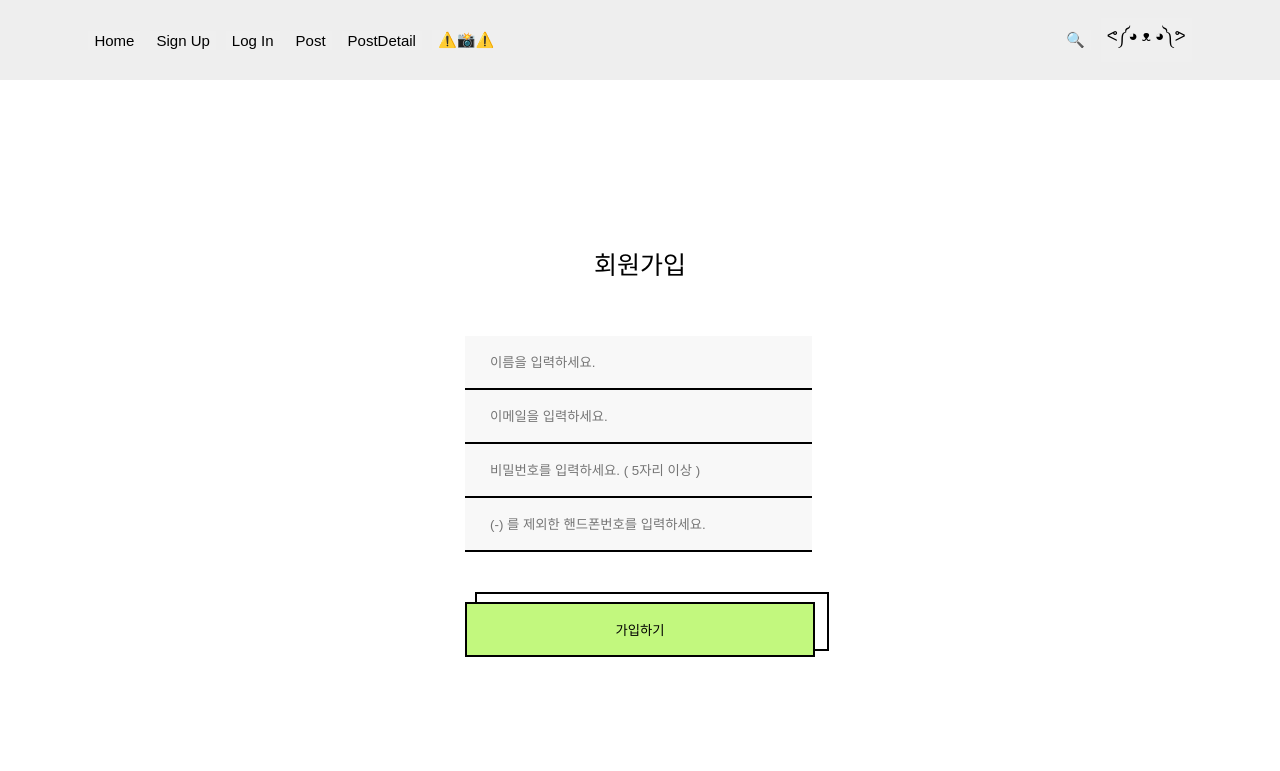
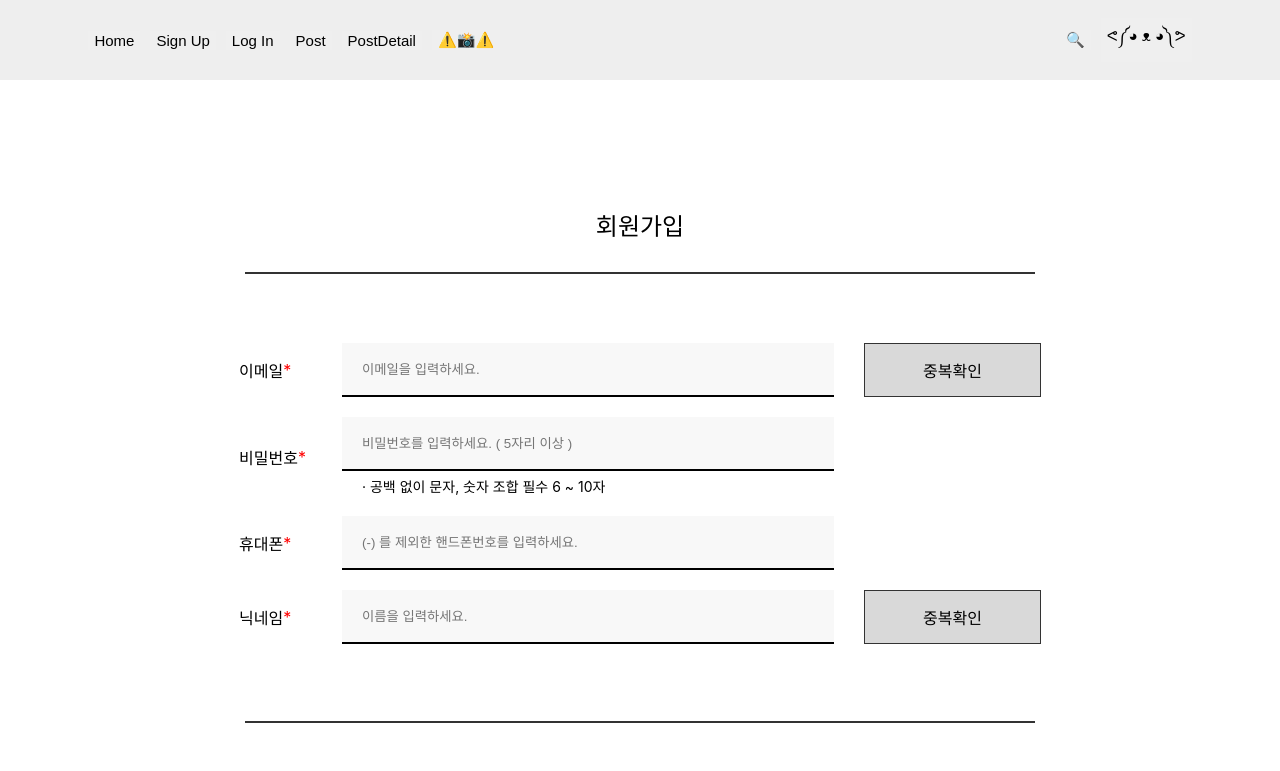
Before and after one commit to Moment-Film/Moment_Film_Frontend, a React (Create React App) app: page /signup in a window 1280 px wide. Shown: the top 771 px of the page. Built offline with nearby package versions, Linux system fonts and the light colour scheme; no server answers.

Commit message:
[ style ] 회원가입 페이지 UI 수정

```diff
--- a/src/components/common/StyledButton.jsx
+++ b/src/components/common/StyledButton.jsx
@@ -1,10 +1,10 @@
-import React from 'react';
-import styled from 'styled-components';
+import React from "react";
+import styled from "styled-components";
 
-const StyledButton = ({func,title,width}) => {
+const StyledButton = ({ func, title, width }) => {
   return (
     <Outline>
-            <WhiteBox width={width}/>
+      <WhiteBox width={width} />
       <MainBox onClick={func} width={width}>
         {title}
       </MainBox>
@@ -15,32 +15,27 @@ const StyledButton = ({func,title,width}) => {
 export default StyledButton;
 
 const Outline = styled.div`
-    display:flex;
-    margin-bottom:10px;
-`
+  display: flex;
+  margin-bottom: 10px;
+  cursor: pointer;
+`;
 const WhiteBox = styled.div`
   margin-left: 10px;
-    width:${props => (props.width)};
-    height:55px;
-    border:2px solid black;
-    position:absolute;
-    z-index:-1;
-
-    max-width:470px;
-
-`
+  width: ${(props) => props.width};
+  height: 55px;
+  border: 2px solid black;
+  position: absolute;
+  z-index: -1;
+  max-width: 470px;
+`;
 const MainBox = styled.button`
-    display:flex;
-    justify-content:center;
-    align-items:center;
-    margin-top:10px;
-
-    width:${props => (props.width)};
-    height:55px;
-    border:2px solid black;
-    background-color:rgba(194, 248, 126, 1);
-
-    max-width:470px;
-
-
-`
+  display: flex;
+  justify-content: center;
+  align-items: center;
+  margin-top: 10px;
+  width: ${(props) => props.width};
+  height: 55px;
+  border: 2px solid black;
+  background-color: rgba(194, 248, 126, 1);
+  max-width: 470px;
+`;
--- a/src/components/homePage/Home.jsx
+++ b/src/components/homePage/Home.jsx
@@ -1,40 +1,37 @@
-import React from 'react'
-import { useNavigate } from 'react-router-dom'
-import { styled } from 'styled-components'
+import React from "react";
+import { useNavigate } from "react-router-dom";
+import { styled } from "styled-components";
 
 const Homepage = () => {
-
   const navigate = useNavigate();
 
   const camBtnClickHandler = () => {
-    navigate('/camera/guide');
-  }
+    navigate("/camera/guide");
+  };
   return (
     <>
       <ContentWrap>
         <LeftContent>
-          <LeftH>
-            dummy text 1dummy text 1dummy text 1
-          </LeftH>
+          <LeftH>dummy text 1dummy text 1dummy text 1</LeftH>
           <LeftTxt>
-            dummy text 2dummy text 2dummy text 2dummy text 2dummy text 2dummy text 2dummy text 2dummy text 2dummy text 2dummy text 2dummy text 2dummy text 2dummy text 2dummy text 2dummy text 2dummy text 2dummy text 2dummy text 2dummy text 2dummy text 2
+            dummy text 2dummy text 2dummy text 2dummy text 2dummy text 2dummy
+            text 2dummy text 2dummy text 2dummy text 2dummy text 2dummy text
+            2dummy text 2dummy text 2dummy text 2dummy text 2dummy text 2dummy
+            text 2dummy text 2dummy text 2dummy text 2
           </LeftTxt>
 
           <div>
             <Square />
-            <SquareBtn onClick={camBtnClickHandler}>
-              촬영하러 가기
-            </SquareBtn>
+            <SquareBtn onClick={camBtnClickHandler}>촬영하러 가기</SquareBtn>
           </div>
-
         </LeftContent>
-        <RightImg src='' />
+        <RightImg src="" />
       </ContentWrap>
     </>
-  )
-}
+  );
+};
 
-export default Homepage
+export default Homepage;
 
 const ContentWrap = styled.div`
   width: 100%;
@@ -42,7 +39,7 @@ const ContentWrap = styled.div`
   justify-content: center;
   margin: 100px 0 100px 0;
   gap: 5%;
-`
+`;
 
 const LeftContent = styled.div`
   width: 20%;
@@ -52,22 +49,22 @@ const LeftContent = styled.div`
   margin-bottom: 50px;
   padding: 50px;
   gap: 50px;
-`
+`;
 
 const LeftH = styled.div`
   font-size: 50px;
   font-weight: bold;
-`
+`;
 
 const LeftTxt = styled.div`
   width: 68%;
-`
+`;
 
 const RightImg = styled.div`
   width: 45%;
   border: 1px solid lightgray;
   margin-bottom: 50px;
-`
+`;
 
 const Square = styled.div`
   width: 245px;
@@ -77,20 +74,20 @@ const Square = styled.div`
   top: -5px;
   left: 10px;
   border: 2px solid black;
-`
+`;
 
 const SquareBtn = styled.div`
   width: 215px;
   height: 25px;
   position: relative;
   border: 2px solid black;
-  background-color: #C2F87E;
+  background-color: #c2f87e;
   padding: 15px;
   top: -47px;
   left: 0px;
   text-align: center;
   cursor: pointer;
-`
+`;
 
 // const CamBtn = styled.div`
 //   width: 130px;
--- a/src/components/signUpPage/signUp.jsx
+++ b/src/components/signUpPage/signUp.jsx
@@ -50,21 +50,26 @@ function SignUp() {
   return (
     <>
       <FormWrap>
+        <SignUpTxt>회원가입</SignUpTxt>
         <FormBox>
-          <SignUpTxt>회원가입</SignUpTxt>
-          <InputForm
-            name="username"
-            value={userName}
-            onChange={handleUserNameChange}
-            placeholder="이름을 입력하세요."
-            style={{ marginTop: "40px" }}
-          />
+          <ValueWrap>
+            <ValueBox>
+              이메일<span style={{ color: "red" }}>*</span>
+            </ValueBox>
             <InputForm
               name="email"
               value={email}
               onChange={handleEmailChange}
               placeholder="이메일을 입력하세요."
             />
+            <CheckBtn>중복확인</CheckBtn>
+          </ValueWrap>
+
+          <ValueWrap>
+            <ValueBox>
+              비밀번호<span style={{ color: "red" }}>*</span>
+            </ValueBox>
+            <div style={{ display: "flex", flexDirection: "column" }}>
               <InputForm
                 name="password"
                 type="password"
@@ -72,17 +77,52 @@ function SignUp() {
                 onChange={handlePasswordChange}
                 placeholder="비밀번호를 입력하세요. ( 5자리 이상 )"
               />
+              <div
+                style={{
+                  fontSize: "14px",
+                  paddingLeft: "20px",
+                  marginTop: "5px",
+                }}
+              >
+                · 공백 없이 문자, 숫자 조합 필수 6 ~ 10자
+              </div>
+            </div>
+            <CheckBtn style={{ visibility: "hidden" }}>중복확인</CheckBtn>
+          </ValueWrap>
+
+          <ValueWrap>
+            <ValueBox>
+              휴대폰<span style={{ color: "red" }}>*</span>
+            </ValueBox>
             <InputForm
               name="phone"
               value={phoneNum}
               onChange={handlePhoneNumChange}
               placeholder="(-) 를 제외한 핸드폰번호를 입력하세요."
-            style={{ marginBottom: "40px" }}
             />
-          <div>
-          <StyledButton func={submitBtnHandler} title={'가입하기'} width={'350px'} />
+            <CheckBtn style={{ visibility: "hidden" }}>중복확인</CheckBtn>
+          </ValueWrap>
+
+          <ValueWrap>
+            <ValueBox>
+              닉네임<span style={{ color: "red" }}>*</span>
+            </ValueBox>
+            <InputForm
+              name="username"
+              value={userName}
+              onChange={handleUserNameChange}
+              placeholder="이름을 입력하세요."
+            />
+            <CheckBtn>중복확인</CheckBtn>
+          </ValueWrap>
+        </FormBox>
+        <div style={{ margin: "0 auto", marginBottom: "138px" }}>
+          <StyledButton
+            func={submitBtnHandler}
+            title={"가입하기"}
+            width={"334px"}
+          />
         </div>
-        </FormBox>
       </FormWrap>
     </>
   );
@@ -91,31 +131,69 @@ function SignUp() {
 export default SignUp;
 
 const FormWrap = styled.div`
-  margin-top: 150px;
+  margin-top: 120px;
   margin-bottom: 200px;
-  width: 100%;
+  max-width: 790px;
   display: flex;
-  justify-content: center;
+  margin: 0 auto;
+  flex-direction: column;
+  align-items: center;
 `;
 
 const FormBox = styled.form`
+  width: 790px;
   display: flex;
   flex-direction: column;
-  justify-content: center;
+  align-items: center;
+  border-top: 2px solid #333;
+  border-bottom: 2px solid #333;
+  padding-top: 69px;
+  padding-bottom: 77px;
+  gap: 20px;
+  margin-bottom: 50px;
+`;
+
+const ValueWrap = styled.div`
+  display: flex;
+  align-items: center;
+`;
+
+const ValueBox = styled.div`
+  width: 103px;
+  height: 52px;
+  font-size: 16px;
+  border: none;
+  display: flex;
+  align-items: center;
+  align-content: center;
+  text-align: center;
 `;
 
 const SignUpTxt = styled.div`
-  font-size: 25px;
+  font-size: 24px;
   text-align: center;
-  padding: 15px;
+  padding: 15px 15px 30px 15px;
+  margin-top: 112px;
 `;
 
 const InputForm = styled.input`
-  width: 320px;
+  width: 470px;
   height: 50px;
   border: none;
   border-bottom: 2px solid black;
   background-color: #f8f8f8;
-  padding-left: 25px;
+  padding-left: 20px;
   outline: none;
+  margin-right: 30px;
 `;
+
+const CheckBtn = styled.div`
+  width: 175px;
+  height: 52px;
+  display: flex;
+  justify-content: center;
+  align-items: center;
+  border: 1px solid #333;
+  background-color: rgb(217, 217, 217);
+  cursor: pointer;
+`;
```
Also changed, not shown: src/pages/HomePage.jsx (+4 -6 lines). Lines whose indentation alone changed are shown as unchanged.
